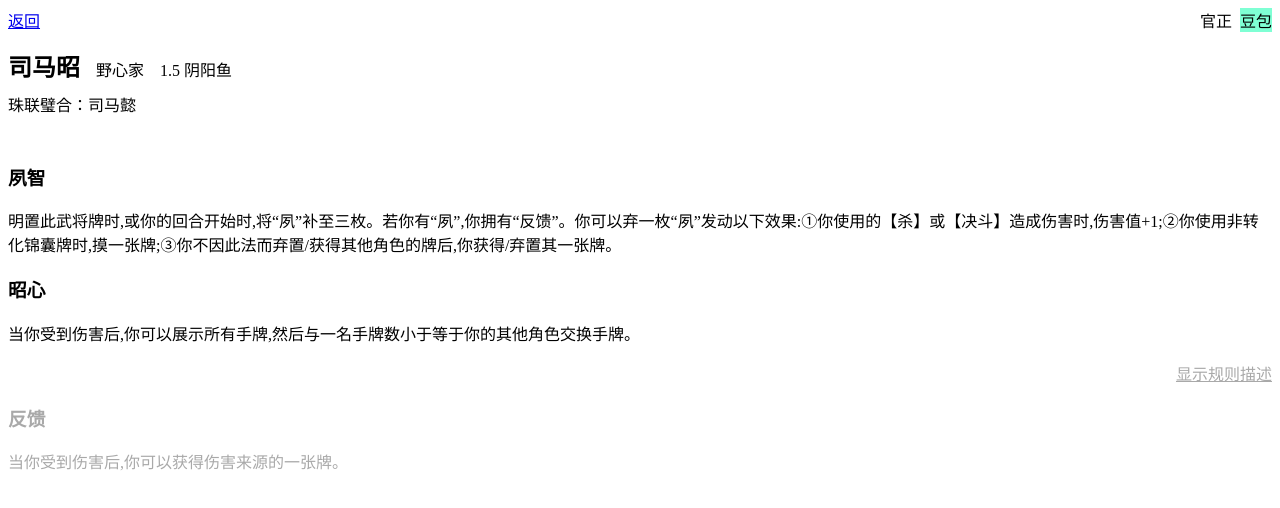
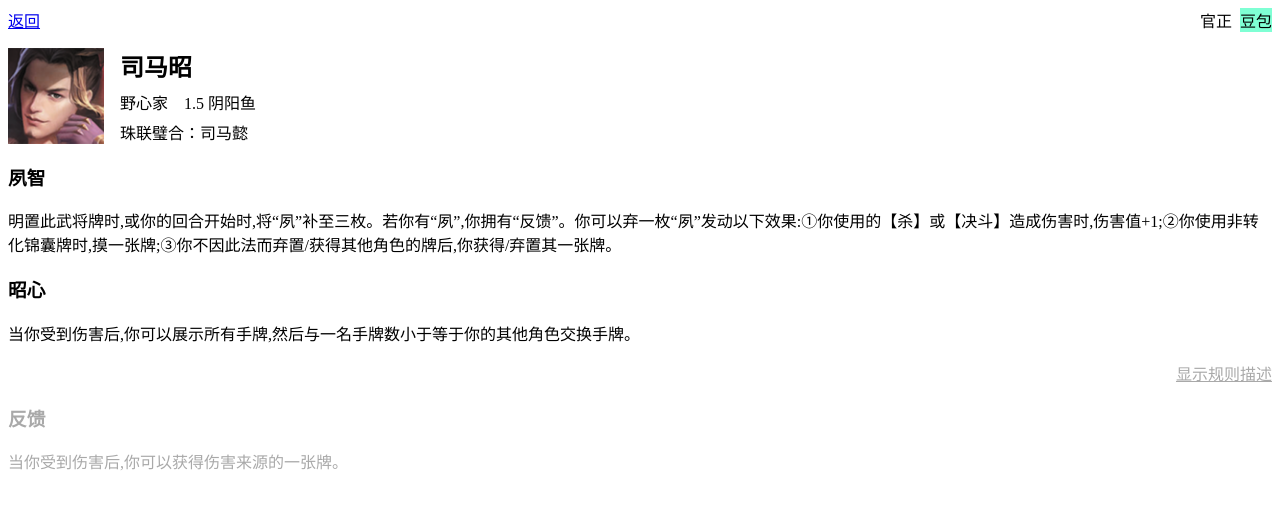
Before and after one commit to SSadamune/sgs-wiki, a Next.js app: page /guide/general/AM001 in a window 1280 px wide. Shown: the top 508 px of the page. Built offline with nearby package versions, Linux system fonts and the light colour scheme.

Commit message:
disappear avatar wrapper if image cannot load

```diff
--- a/src/components/pages/guide/GeneralDetail/GeneralDetail.tsx
+++ b/src/components/pages/guide/GeneralDetail/GeneralDetail.tsx
@@ -1,5 +1,5 @@
 import { General } from "@/data/types/Generals";
-import { useMemo, useState } from "react";
+import { useMemo, useState, useCallback, useEffect } from "react";
 import Error from "next/error";
 import { versions } from "@/data/versions";
 import { VersionId } from "@/data/types/Version";
@@ -19,7 +19,7 @@ export function GeneralDetail({ generalData }: Props) {
     generalData.defaultVersion
   );
   const [expandReferences, setExpandReferences] = useState(false);
-  const [avatarLoaded, setAvatarLoaded] = useState(false);
+  const [avatarLoaded, setAvatarLoaded] = useState(true);
 
   const activeVersion = useMemo(() => {
     return parseGeneral(generalData, activeVersionId);
@@ -75,15 +75,15 @@ export function GeneralDetail({ generalData }: Props) {
           <Image
             src={`/images/avatar/${generalData.id}.png`}
             alt={generalData.name}
-            layout="fill"
-            objectFit="cover"
-            onLoadingComplete={() => setAvatarLoaded(true)}
+            fill
             onError={() => setAvatarLoaded(false)}
           />
         </div>
         <div className={styles.information}>
           <div className={styles.informationLine}>
             <h2 className={styles.name}>{generalData.name}</h2>
+          </div>
+          <div className={styles.informationLine}>
             <div>{`${activeVersion.faction}`}</div>
             <div>
               <span>
@@ -98,7 +98,6 @@ export function GeneralDetail({ generalData }: Props) {
               <div>珠联璧合：{activeVersion.relatedGenerals.join("，")}</div>
             )}
           </div>
-          <div className={styles.informationLine}>{/* TODO */}</div>
         </div>
       </div>
 
```
